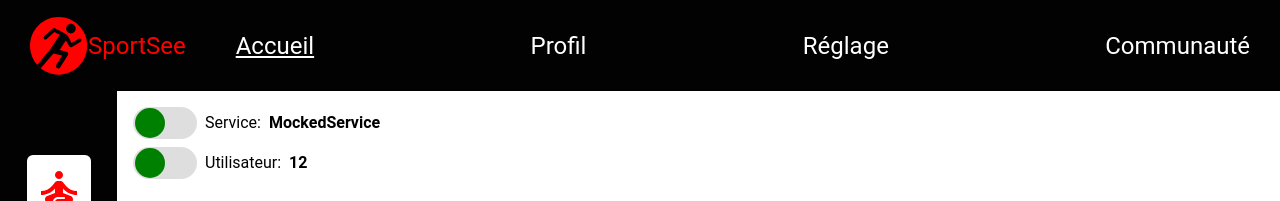
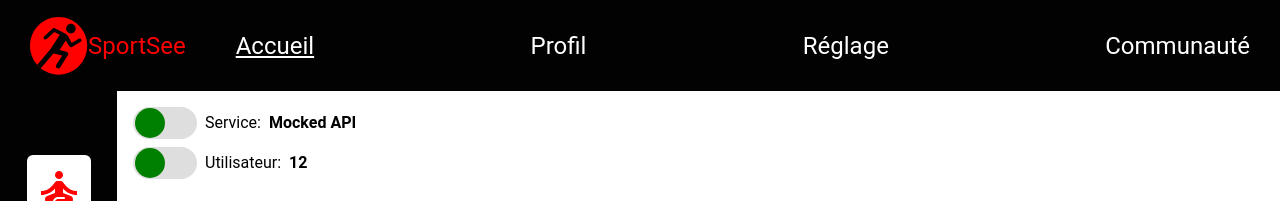
Before and after one commit to htaylor91/p12_taylor_heather, a React (Vite) app in the folder Front/: page /#/ in a window 1280 px wide. Shown: the top 201 px of the page. Built offline with nearby package versions, Linux system fonts and the light colour scheme.

Commit message:
feat(Home): 🔨 update Home component to properly render service name in production

```diff
--- a/Front/src/pages/Home.jsx
+++ b/Front/src/pages/Home.jsx
@@ -10,6 +10,13 @@ function Home() {
     const {currentUser, toggleCurrentUser} = useCurrentUser();
     const {currentService, toggleCurrentService} = useCurrentService();
 
+    let serviceName;
+    if(currentService.constructor.name === 'APIService' || currentService.constructor.name === 'DN') {
+        serviceName = 'SportSee API';
+    } else {
+        serviceName = 'Mocked API';
+    }
+
     return (
         <main className='Home'>
             <div>
@@ -17,9 +24,9 @@ function Home() {
                     handleChange={toggleCurrentService}
                     labelText="Service:"
                     toggleId="toggle-service"
-                    checked={currentService.constructor.name === 'APIService'}
+                    checked={serviceName === 'SportSee API'}
                 />
-                <span>{currentService.constructor.name}</span>
+                <span>{serviceName}</span>
             </div>
             <div>
                 <Toggle
```
